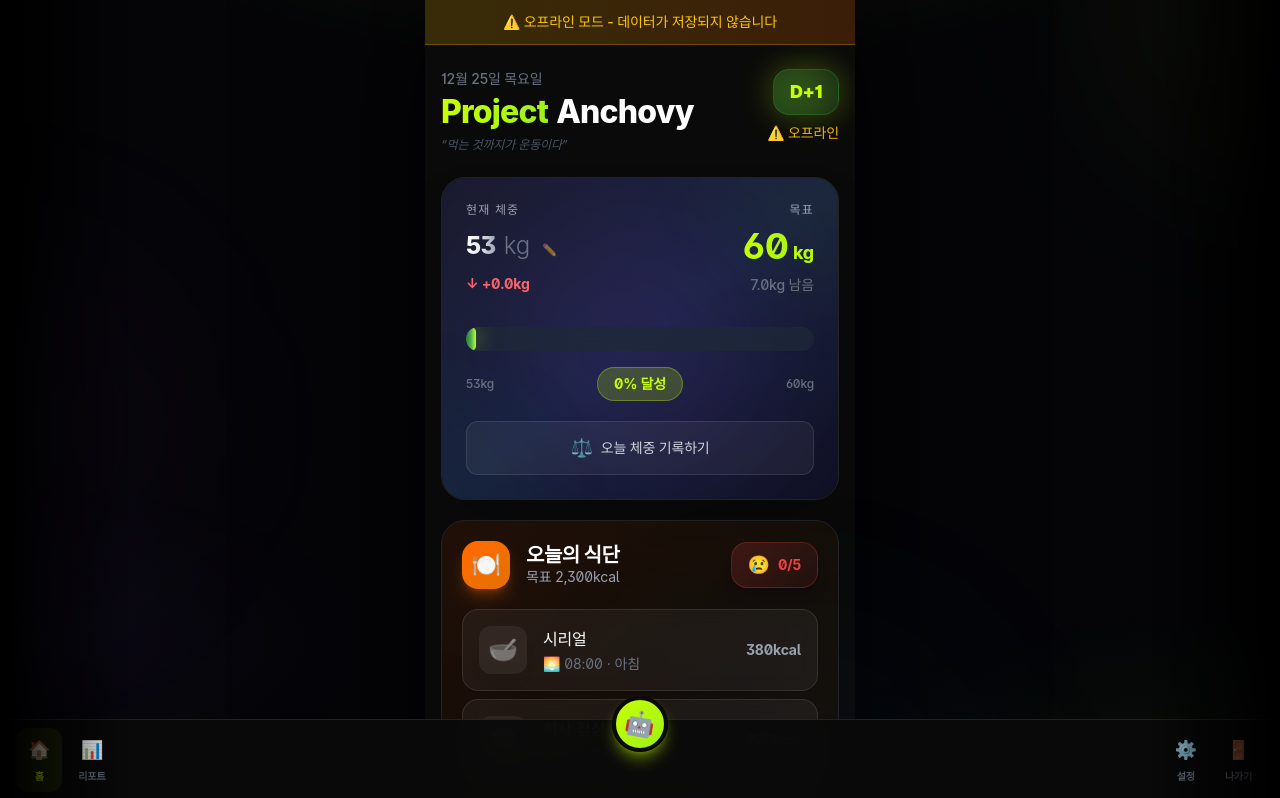
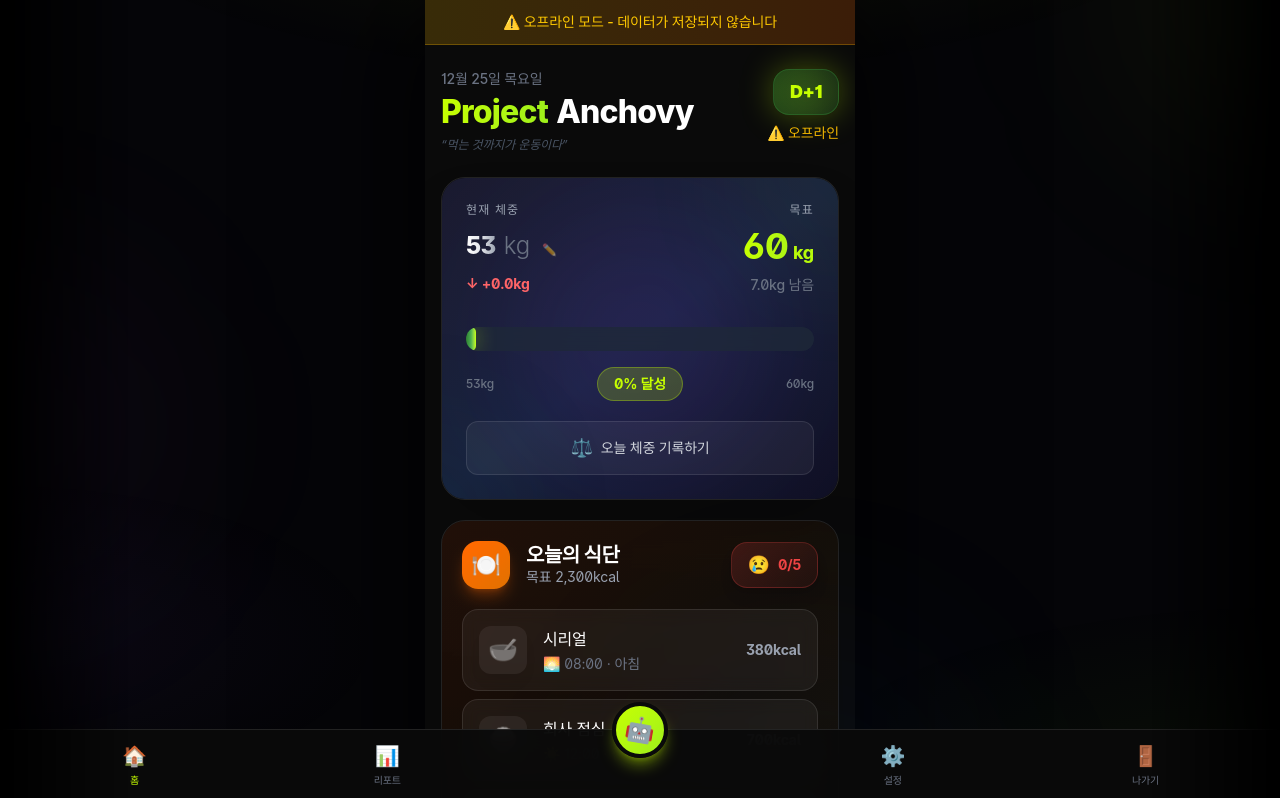
Before and after one commit to ParkChanH/project-anchovy, a Next.js app: page / in a window 1280 px wide. Shown: the top 798 px of the page. Built offline with nearby package versions, Linux system fonts and the light colour scheme; no server answers; a web font is replaced by a local one.

Commit message:
fix: 네비게이션 바 5열 그리드 레이아웃으로 균등 배치

```diff
--- a/src/app/page.tsx
+++ b/src/app/page.tsx
@@ -255,35 +255,13 @@ function BottomNav({ onAIClick }: { onAIClick: () => void }) {
     router.push('/login');
   };
 
-  const leftItems = [
+  const navItems = [
     { icon: '🏠', label: '홈', active: true, onClick: () => router.push('/') },
     { icon: '📊', label: '리포트', active: false, onClick: () => router.push('/report') },
-  ];
-
-  const rightItems = [
+    { icon: 'ai', label: 'AI', active: false, onClick: onAIClick, isAI: true },
     { icon: '⚙️', label: '설정', active: false, onClick: () => router.push('/onboarding') },
     { icon: '🚪', label: '나가기', active: false, onClick: handleLogout, danger: true },
   ];
-
-  const NavButton = ({ item }: { item: { icon: string; label: string; active: boolean; onClick: () => void; danger?: boolean } }) => (
-    <motion.button
-      onClick={item.onClick}
-      whileHover={{ scale: 1.1 }}
-      whileTap={{ scale: 0.9 }}
-      className={`
-        flex flex-col items-center gap-1 px-3 py-2 rounded-xl transition-all
-        ${item.active
-          ? 'text-[#C6FF00] bg-[#C6FF00]/10'
-          : item.danger
-            ? 'text-gray-500 hover:text-red-400'
-            : 'text-gray-500 hover:text-white hover:bg-white/5'
-        }
-      `}
-    >
-      <span className="text-lg">{item.icon}</span>
-      <span className="text-[10px] font-semibold">{item.label}</span>
-    </motion.button>
-  );
 
   return (
     <motion.nav
@@ -292,18 +270,13 @@ function BottomNav({ onAIClick }: { onAIClick: () => void }) {
       animate={{ y: 0 }}
       transition={{ type: "spring", stiffness: 300, damping: 30 }}
     >
-      <div className="relative flex justify-between items-center py-2 px-4">
-        {/* 왼쪽 메뉴 */}
-        <div className="flex gap-1">
-          {leftItems.map((item) => (
-            <NavButton key={item.label} item={item} />
-          ))}
-        </div>
-
-        {/* 중앙 AI 버튼 */}
+      <div className="grid grid-cols-5 py-1 px-2">
+        {navItems.map((item) => (
+          item.isAI ? (
+            <div key={item.label} className="flex justify-center">
               <motion.button
-          onClick={onAIClick}
-          className="absolute left-1/2 -translate-x-1/2 -top-6 w-14 h-14 rounded-full bg-gradient-to-br from-[#C6FF00] to-[#9EF01A] flex items-center justify-center shadow-lg shadow-[#C6FF00]/40 border-4 border-[#0a0a0a]"
+                onClick={item.onClick}
+                className="relative -mt-8 w-14 h-14 rounded-full bg-gradient-to-br from-[#C6FF00] to-[#9EF01A] flex items-center justify-center shadow-lg shadow-[#C6FF00]/40 border-4 border-[#0a0a0a]"
                 whileHover={{ scale: 1.1, y: -2 }}
                 whileTap={{ scale: 0.95 }}
               >
@@ -315,13 +288,27 @@ function BottomNav({ onAIClick }: { onAIClick: () => void }) {
                   🤖
                 </motion.span>
               </motion.button>
-
-        {/* 오른쪽 메뉴 */}
-        <div className="flex gap-1">
-          {rightItems.map((item) => (
-            <NavButton key={item.label} item={item} />
+            </div>
+          ) : (
+            <motion.button
+              key={item.label}
+              onClick={item.onClick}
+              whileTap={{ scale: 0.9 }}
+              className={`
+                flex flex-col items-center justify-center gap-0.5 py-2 rounded-xl transition-all min-h-[52px]
+                ${item.active
+                  ? 'text-[#C6FF00]'
+                  : item.danger
+                    ? 'text-gray-500 active:text-red-400'
+                    : 'text-gray-500 active:text-white'
+                }
+              `}
+            >
+              <span className="text-xl">{item.icon}</span>
+              <span className="text-[10px] font-medium">{item.label}</span>
+            </motion.button>
+          )
         ))}
-        </div>
       </div>
     </motion.nav>
   );
```
Lines whose indentation alone changed are shown as unchanged.
